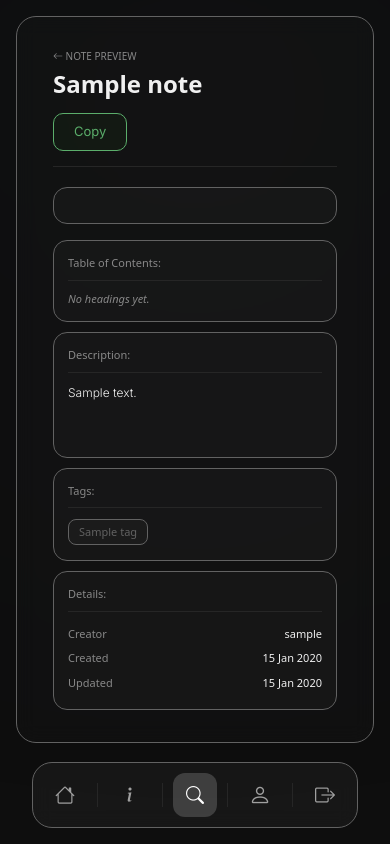
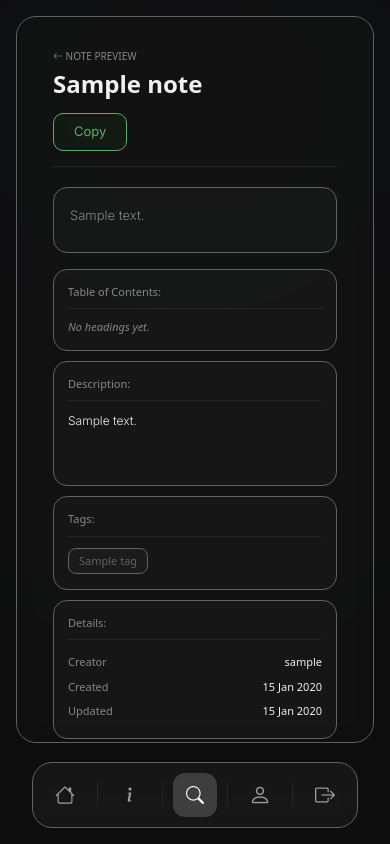
Before and after one commit to RandomMagneticField/AgileWebDevProject, a Flask app: page /discover/note/1 in a window 390 px wide. Run offline with Flask 3, Linux system fonts and the light colour scheme; a user stored in the database is signed in; tables that the repository leaves empty hold one stand-in row (values such as "Sample post"); some libraries are stand-ins or nearby versions.

Commit message:
fix: show note preview on mobile

```diff
--- a/app/static/css/note_editor.css
+++ b/app/static/css/note_editor.css
@@ -610,6 +610,11 @@ body.mode-preview .md-preview {
         max-height: 900px;
     }
 
+    .note-preview-page .editor-pane-right {
+        display: flex;
+        flex: 1;
+    }
+
 }
 
 
--- a/app/templates/dashboard/index.html
+++ b/app/templates/dashboard/index.html
@@ -48,6 +48,7 @@
             </div>
 
 
+
     <script src="https://cdn.jsdelivr.net/npm/bootstrap@5.3.3/dist/js/bootstrap.bundle.min.js"></script>
     <script>
         const ROUTES = {
--- a/app/templates/discover/note_preview.html
+++ b/app/templates/discover/note_preview.html
@@ -4,7 +4,7 @@
 
 {% block styles %}
 <link rel="stylesheet" href="{{ url_for('static', filename='css/dashboard.css') }}"/>
-<link rel="stylesheet" href="{{ url_for('static', filename='css/editor.css') }}"/>
+<link rel="stylesheet" href="{{ url_for('static', filename='css/dashboard.css') }}"/>
 <link rel="stylesheet" href="{{ url_for('static', filename='css/note_editor.css') }}"/>
 <link rel="stylesheet" href="{{ url_for('static', filename='css/note_preview.css') }}"/>
 
@@ -33,14 +33,14 @@
       <div class="dash-divider"></div>
 
 
-      <div class="editor-layout">
+      <div class="editor-layout note-preview-page">
 
 
         <div class="editor-box">
           <div class="editor-pane">
                 <div class="editor-pane-right">
                   <!-- <div class="editor-pane-label preview-label">Preview Section</div> -->
-                  <div class="md-preview" id="md-preview" style="display:block; flex:1;"></div>
+                  <div class="md-preview" id="md-preview"></div>
               </div>
           </div>
 
```
